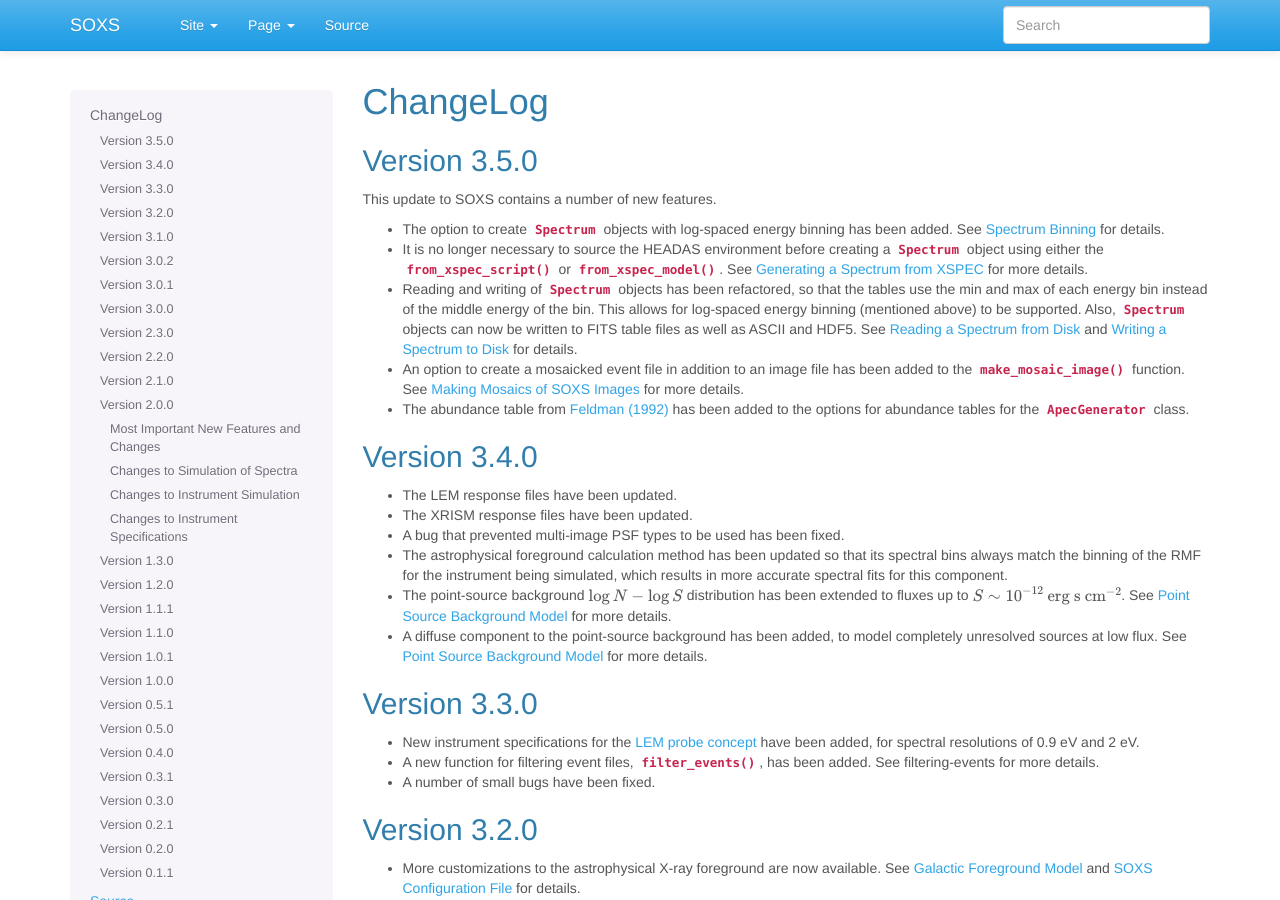
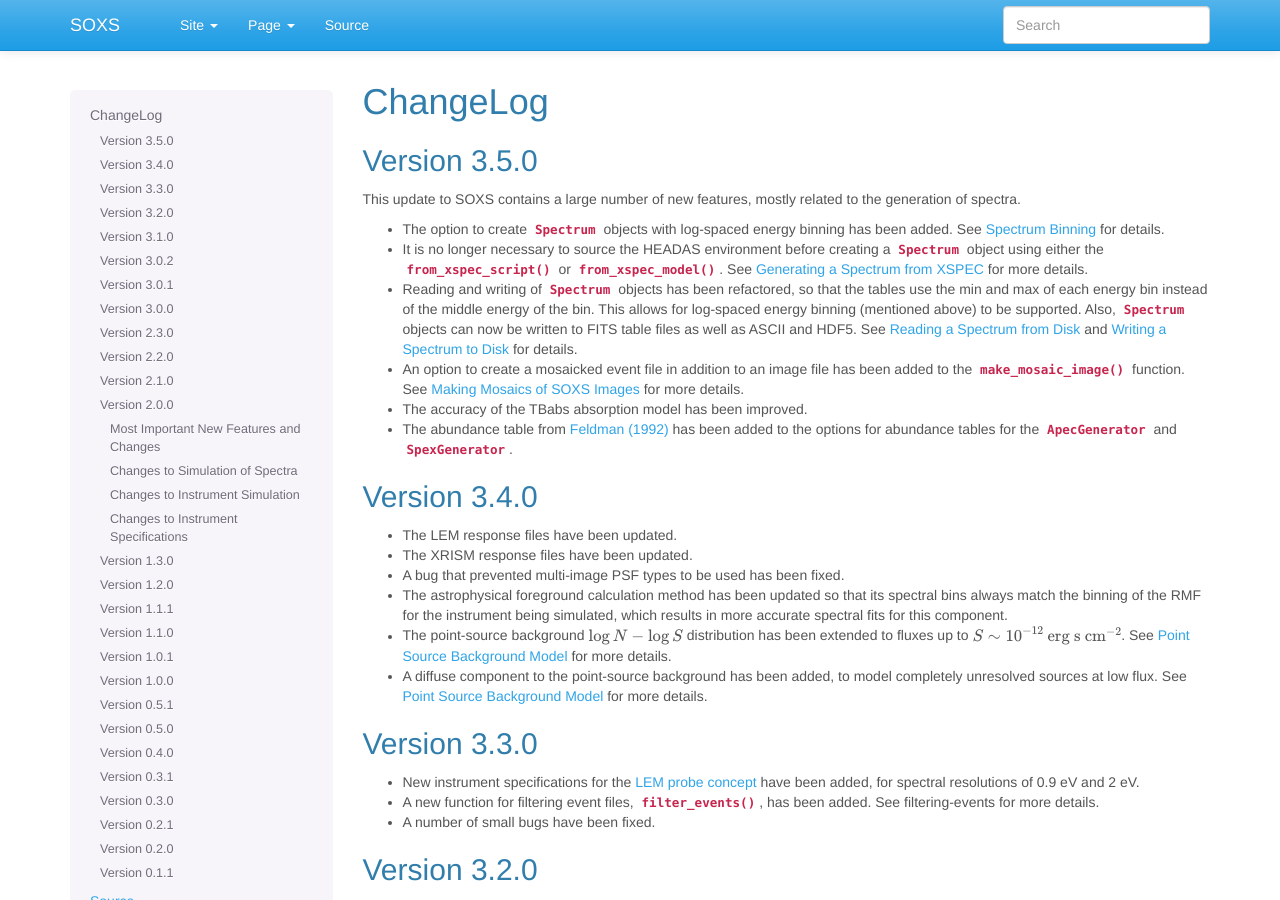
Before and after one commit to lynx-x-ray-observatory/soxs, a Sphinx documentation site: the page built from doc/source/changelog.rst, in a window 1280 px wide and 900 px high. Built offline with Sphinx 7.4.7, drawn with Linux system fonts in a browser that asks for light colours; the version number could not be read and is left out.

Commit message:
Update changelog

```diff
--- a/doc/source/changelog.rst
+++ b/doc/source/changelog.rst
@@ -6,7 +6,8 @@ ChangeLog
 Version 3.5.0
 -------------
 
-This update to SOXS contains a number of new features.
+This update to SOXS contains a large number of new features, mostly related to
+the generation of spectra.
 
 * The option to create :class:`~soxs.spectra.Spectrum` objects with log-spaced
   energy binning has been added. See :ref:`spectrum-binning` for details.
@@ -23,9 +24,10 @@ This update to SOXS contains a number of new features.
 * An option to create a mosaicked event file in addition to an image file has been
   added to the :func:`~soxs.mosaic.make_mosaic_image` function. See :ref:`mosaic`
   for more details.
+* The accuracy of the TBabs absorption model has been improved.
 * The abundance table from `Feldman (1992) <https://ui.adsabs.harvard.edu/abs/1992PhyS...46..202F>`_
   has been added to the options for abundance tables for the
-  :class:`~soxs.apec.ApecGenerator` class.
+  :class:`~soxs.thermal_spectra.ApecGenerator` and :class:`~soxs.thermal_spectra.SpexGenerator`.
 
 Version 3.4.0
 -------------
```
